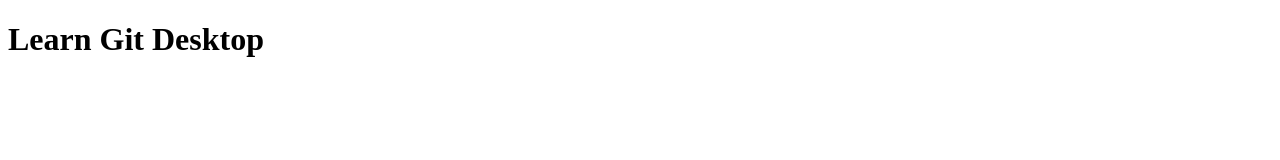
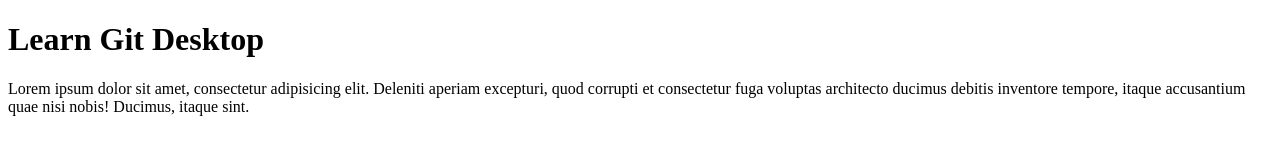
Before and after one commit to Pitsuda/git_desktop, a plain HTML site: page index.html in a window 1280 px wide. Drawn offline with Linux system fonts and the light colour scheme.

Commit message:
add some text

```diff
--- a/index.html
+++ b/index.html
@@ -9,5 +9,7 @@
         <body>
 
             <h1>Learn Git Desktop</h1>
+            <p>Lorem ipsum dolor sit amet, consectetur adipisicing elit. Deleniti aperiam excepturi, quod corrupti et consectetur fuga voluptas architecto ducimus debitis inventore tempore, itaque accusantium quae nisi nobis! Ducimus, itaque sint.
+            </p>
             </body>
             </html>
```
